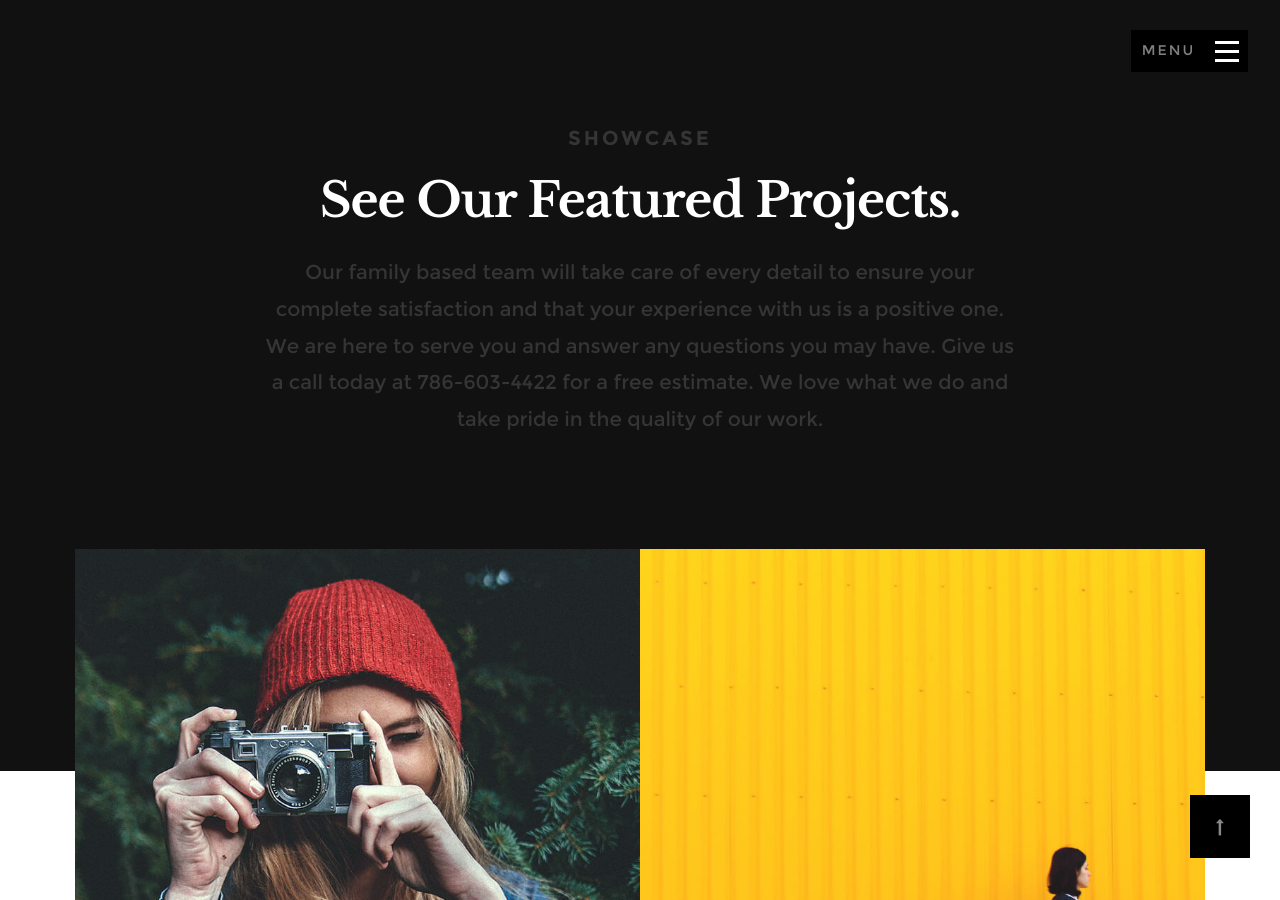
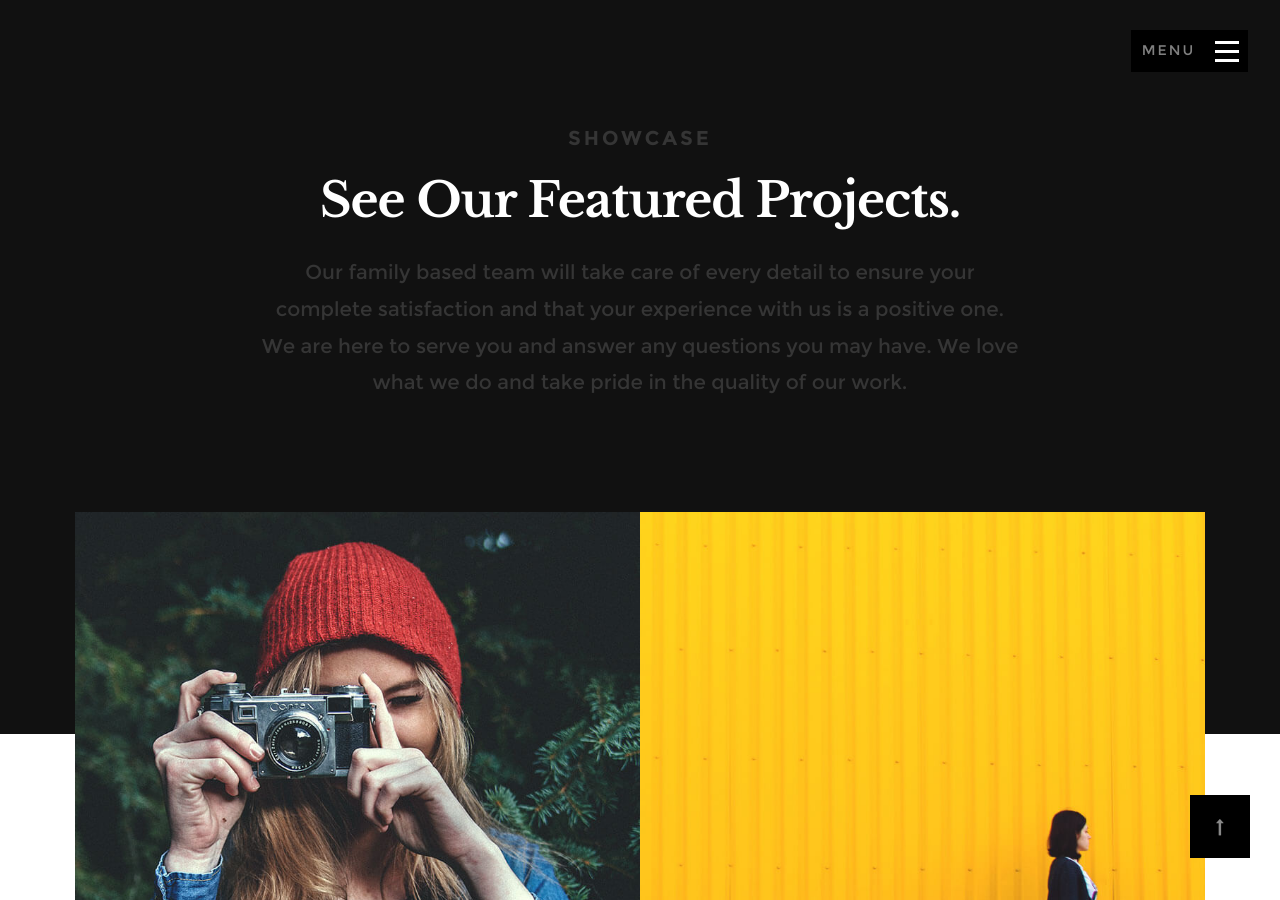
Before and after one commit to julioarhernandez/trujillosrepairs, a Jekyll site: the page built from pages/index.html, in a window 1280 px wide and 900 px high, scrolled down 3637 px. Built offline with Jekyll 4.4.1, drawn with Linux system fonts in a browser that asks for light colours; some web fonts are replaced.

Commit message:
Update Pages “home”

```diff
--- a/_data/home/home.yml
+++ b/_data/home/home.yml
@@ -75,9 +75,8 @@ portfolio:
   content: >-
     Our family based team will take care of every detail to ensure your complete
     satisfaction and that your experience with us is a positive one. We are here
-    to serve you and answer any questions you may have. Give us a call today at
-    786-603-4422 for a free estimate. We love what we do and take pride in the
-    quality of our work.
+    to serve you and answer any questions you may have. We love what we do and
+    take pride in the quality of our work.
   items:
     - content: >-
         Lorem ipsum Dolor deserunt labore sint officia. Magna et aute enim
```
